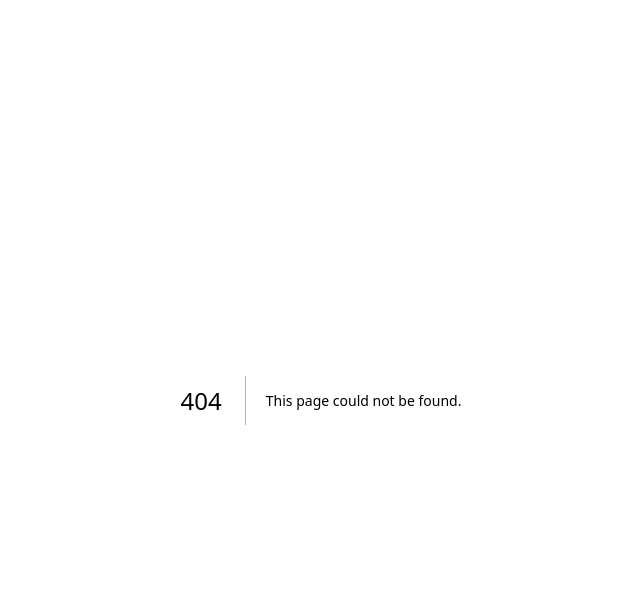
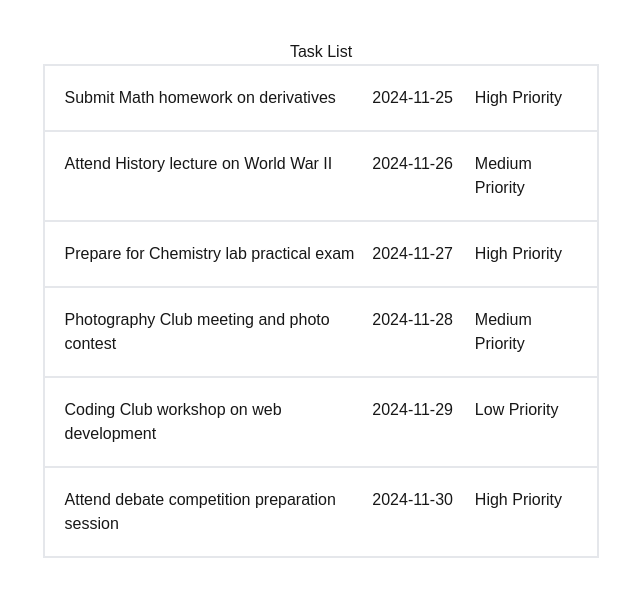
Before and after one commit to ykdot/133-final-project, a Next.js app: page /tasks in a window 1280 px wide. Before the commit this address had no page. Shown: the top 596 px of the page, without its empty margins (319-959 px from the left). Built offline with nearby package versions, Linux system fonts and the light colour scheme.

Commit message:
create task page

```diff
--- /dev/null
+++ b/app/tasks/page.tsx
@@ -0,0 +1,60 @@
+import type { Metadata } from "next";
+import TaskList from "@/components/TaskList/TaskList";
+import { TaskObject, TaskPriority } from "@/types/TaskTypes";
+
+export const metadata: Metadata = {
+  title: "Tasks",
+};
+
+const tasks: Array<TaskObject> = [
+  {
+    id: 1,
+    taskName: "Submit Math homework on derivatives",
+    date: "2024-11-25",
+    priority: TaskPriority.High,
+    label: "MATH101 - Mathematics",
+  },
+  {
+    id: 2,
+    taskName: "Attend History lecture on World War II",
+    date: "2024-11-26",
+    priority: TaskPriority.Medium,
+    label: "HIST202 - History",
+  },
+  {
+    id: 3,
+    taskName: "Prepare for Chemistry lab practical exam",
+    date: "2024-11-27",
+    priority: TaskPriority.High,
+    label: "CHEM105 - Chemistry",
+  },
+  {
+    id: 4,
+    taskName: "Photography Club meeting and photo contest",
+    date: "2024-11-28",
+    priority: TaskPriority.Medium,
+    label: "Photography Club",
+  },
+  {
+    id: 5,
+    taskName: "Coding Club workshop on web development",
+    date: "2024-11-29",
+    priority: TaskPriority.Low,
+    label: "Coding Club",
+  },
+  {
+    id: 6,
+    taskName: "Attend debate competition preparation session",
+    date: "2024-11-30",
+    priority: TaskPriority.High,
+    label: "Debate Club",
+  },
+];
+
+export default function TaskPage() {
+  return (
+    <div className="pt-10">
+      <TaskList tasks={tasks} />
+    </div>
+  );
+}
```
